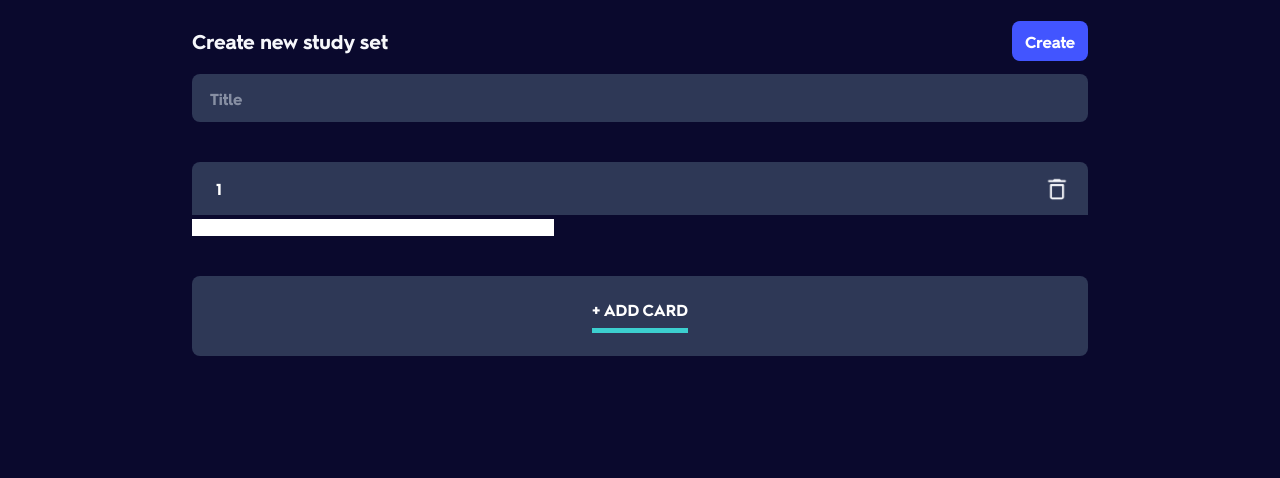
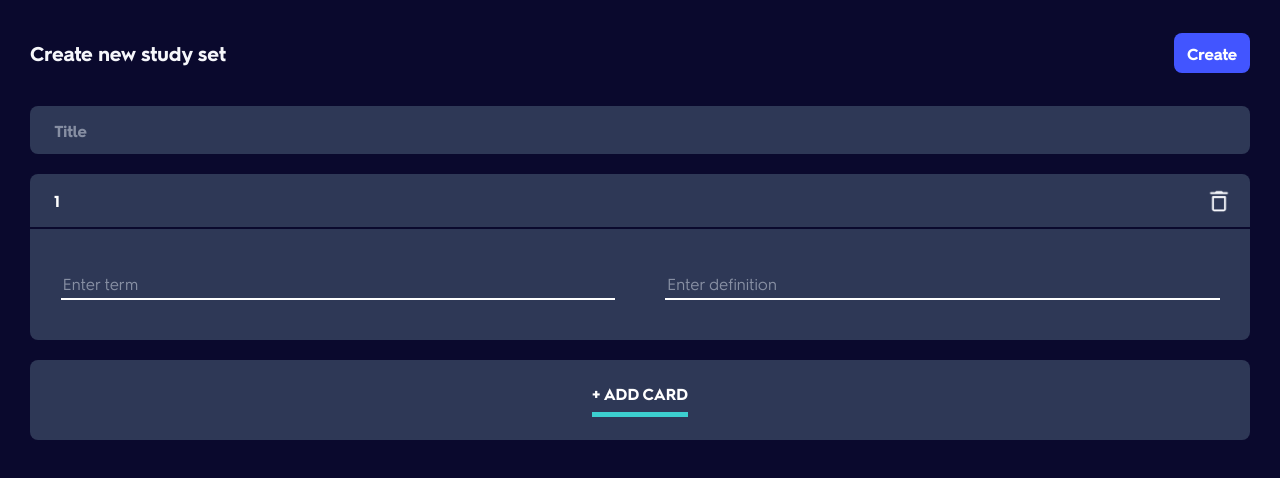
Before and after one commit to NisseVyk/quizvar, a website: page public/createTest.html in a window 1280 px wide. Drawn offline with Linux system fonts and the light colour scheme.

Commit message:
css på term inputs

```diff
--- a/public/script.js
+++ b/public/script.js
@@ -44,12 +44,21 @@ function add_field() {
     let term_container = document.createElement("div")
     term_container.classList.add("term_container")
 
-    const input = document.createElement("input")
-    input.type = "text"
-    input.classList.add("question_input")
+    const term_input = document.createElement("input")
+    term_input.type = "text"
+    term_input.classList.add("term_input")
+    term_input.placeholder = "Enter term"
+
+    const definition_input = document.createElement("input")
+    definition_input.type = "text"
+    definition_input.classList.add("term_input")
+    definition_input.placeholder = "Enter definition"
+
+    term_container.appendChild(term_input)
+    term_container.appendChild(definition_input)
+
     question.appendChild(remove_button_container)
-    question.appendChild(input)
-    question.appendChild(input.cloneNode(true))
+    question.appendChild(term_container)
 
 
     question_container.appendChild(question);
--- a/public/style.css
+++ b/public/style.css
@@ -8,10 +8,10 @@
 body {
     font-family: quizlet700;
     background-color: rgb(10, 9, 45);
+    margin: 0;
 }
 
 main {
-    width: 70vw;
     max-width: 1220px;
     margin: auto;
 }
@@ -19,6 +19,7 @@ main {
 input {
     border: none;
 }
+
 input:focus {
     border: none;
     outline: none;
@@ -32,6 +33,8 @@ input:focus {
 .text {
     font-size: 1.25rem;
     color: rgb(246, 247, 251);
+    margin-top: 40px;
+    margin-bottom: 40px;
 }
 
 .create_button {
@@ -49,7 +52,6 @@ input:focus {
 
 .create_button p {
     width: 100%;
-
     text-align: center;
 }
 
@@ -67,23 +69,76 @@ input:focus {
     height: 48px;
 }
 
+.question {
+    margin-top: 2.5vh;
+}
 
+.remove_button_container {
+    background-color: rgb(46, 56, 86);
+    display: flex;
+    justify-content: space-between;
+    align-items: center;
+    border-radius: 0.5rem 0.5rem 0 0;
+}
 
+.trash_can {
+    width: 1.5rem;
+    height: 1.5rem;
+    padding-right: 1.2rem;
+    padding-left: 1.2rem;
+    cursor: pointer;
+}
 
-#question_container {
-    margin-top: 5vh;
+.siffra {
+    color: white;
+    padding-left: 1.5rem;
+    padding-right: 1.5rem;
+}
+
+.term_container {
+    display: flex;
+    align-items: center;
+    justify-content: space-between;
+    width: 95%;
+    height: 50px;
+    padding: 2.5%;
+    background-color: rgb(46, 56, 86);
+    margin-top: 2px;
+    border-bottom-left-radius: 0.5rem;
+    border-bottom-right-radius: 0.5rem;
+}
+
+.term_input {
+    width: 47.5%;
+    height: 1.5rem;
+    font-size: 1rem;
+    border-bottom: 2px solid white;
+    border-top: 2px solid rgb(46, 56, 86);
+    color: #f6f7fb;
+    background-color: inherit;
+    transition-duration: 150ms;
+}
+
+.term_input::placeholder {
+    font-family: quizlet400;
+}
+
+.term_input:focus {
+    border-top: 4px solid rgb(46, 56, 86);
+    border-bottom: 4px solid #ffcd1f;
+    transition-duration: 100ms;
 }
 
 .addremove_container {
     width: 100%;
     height: 80px;
-    margin-top: 5vh;
     border-radius: 0.5rem;
     display: flex;
     align-items: center;
     justify-content: center;
     background-color: rgb(46, 56, 86);
     cursor: pointer;
+    margin-top: 2.5vh;
 }
 
 .button {
@@ -102,24 +157,3 @@ input:focus {
     border-color: rgb(255, 220, 98);
     transition-duration: 300ms;
 }
-
-.remove_button_container {
-    background-color: rgb(46, 56, 86);
-    display: flex;
-    justify-content: space-between;
-    align-items: center;
-    border-radius: 0.5rem 0.5rem 0 0;
-}
-
-.trash_can {
-    width: 1.5rem;
-    height: 1.5rem;
-    padding-right: 1.2rem;
-    padding-left: 1.2rem;
-}
-
-.siffra {
-    color: white;
-    padding-left: 1.5rem;
-    padding-right: 1.5rem;
-}
```
